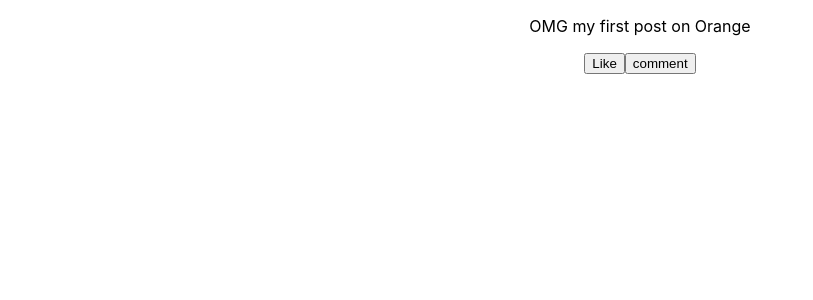
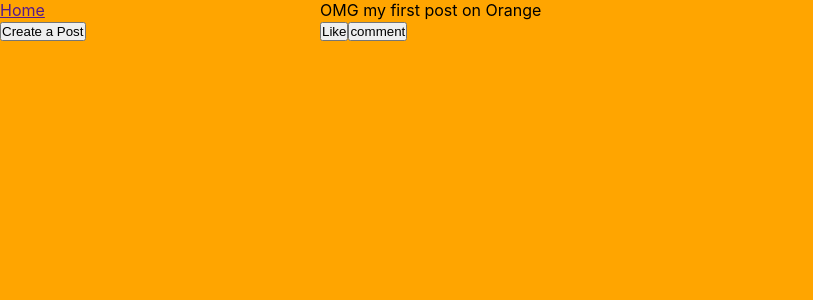
Before and after one commit to Team-Orange4/orange-backend, a React (Create React App) app: page / in a window 1280 px wide. Shown: the top 300 px of the page, without its empty margins (0-813 px from the left). Built offline with nearby package versions, Linux system fonts and the light colour scheme.

Commit message:
add CSS and add feed

```diff
--- a/src/App.css
+++ b/src/App.css
@@ -1,38 +1,17 @@
-.App {
-  text-align: center;
+* {
+	margin: 0;
+	padding: 0;
 }
 
-.App-logo {
-  height: 40vmin;
-  pointer-events: none;
+body {
+	background-color: orange;
 }
 
-@media (prefers-reduced-motion: no-preference) {
-  .App-logo {
-    animation: App-logo-spin infinite 20s linear;
-  }
+.App {
+	display: grid;
+	grid-template-columns: repeat(auto-fill, minmax(300px, 1fr));
 }
-
-.App-header {
-  background-color: #282c34;
-  min-height: 100vh;
-  display: flex;
-  flex-direction: column;
-  align-items: center;
-  justify-content: center;
-  font-size: calc(10px + 2vmin);
-  color: white;
+.nav {
 }
-
-.App-link {
-  color: #61dafb;
+.feed {
 }
-
-@keyframes App-logo-spin {
-  from {
-    transform: rotate(0deg);
-  }
-  to {
-    transform: rotate(360deg);
-  }
-}
--- a/src/App.js
+++ b/src/App.js
@@ -1,15 +1,18 @@
 import React from 'react';
 import { Route } from 'react-router-dom';
-import Post from './components/Post';
+import Feed from './components/Feed';
+import Navbar from './components/Navbar';
 import './App.css';
 
-
 function App() {
-  return (
-    <div className="App">
-      <Route path="/" component={Post}/>
-    </div>
-  );
+	return (
+		<div className='App'>
+			<Navbar />
+			<main>
+				<Route path='/' component={Feed} />
+			</main>
+		</div>
+	);
 }
 
 export default App;
--- /dev/null
+++ b/src/components/Feed.js
@@ -0,0 +1,22 @@
+import React, { useState, useEffect } from 'react';
+import Post from './Post';
+const Feed = () => {
+	const [post, setPost] = useState([{}]);
+	// const url = `posts`
+
+	// useEffect(() => {
+	//     fetch(url)
+	//         .then((res) => res.json())
+	//         .then((resJson) => setPost(resJson))
+	//         .catch(console.error)
+	// }, []);
+	return (
+		<div className='feed'>
+			{post.map((post) => {
+				return <Post />;
+			})}
+		</div>
+	);
+};
+
+export default Feed;
--- a/src/components/Navbar.js
+++ b/src/components/Navbar.js
@@ -1,11 +1,13 @@
 import React from 'react';
+import { Link } from 'react-router-dom';
 
 const Navbar = () => {
-    return (
-        <div>
-
-        </div>
-    );
+	return (
+		<div className='nav'>
+			<Link>Home</Link> <br />
+			<button>Create a Post</button>
+		</div>
+	);
 };
 
 export default Navbar;
--- a/src/components/Post.js
+++ b/src/components/Post.js
@@ -2,25 +2,13 @@ import React from 'react';
 import { Route } from 'react-router-dom';
 import PostButtons from './PostButtons';
 
-
 const Post = () => {
-    // const [post, setPost] = useState();
-    // const url = `posts`
-
-    // useEffect(() => {
-    //     fetch(url)
-    //         .then((res) => res.json())
-    //         .then((resJson) => setPost(resJson))
-    //         .catch(console.error)
-    // }, []);
-
-    return (
-        <div>
-            <p>OMG my first post on Orange</p>
-            <Route path="/" component={PostButtons} />
-
-        </div>
-    );
+	return (
+		<div>
+			<p>OMG my first post on Orange</p>
+			<Route path='/' component={PostButtons} />
+		</div>
+	);
 };
 
 export default Post;
```
Also changed, not shown: src/components/Modal.js (added, +11 -0 lines).
